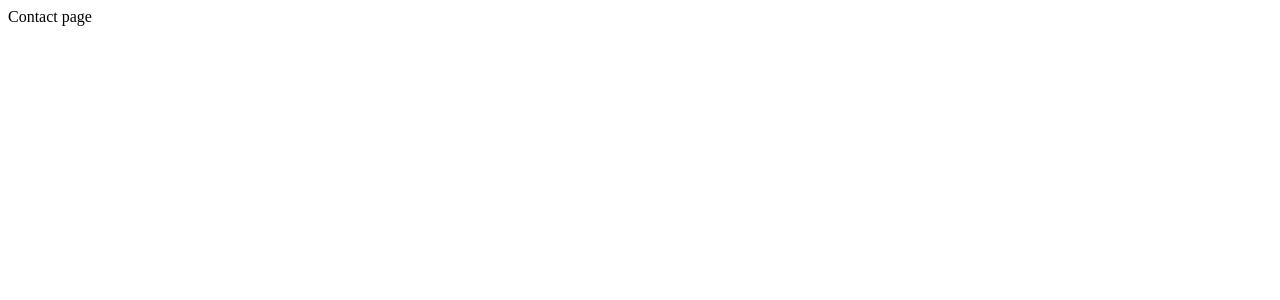
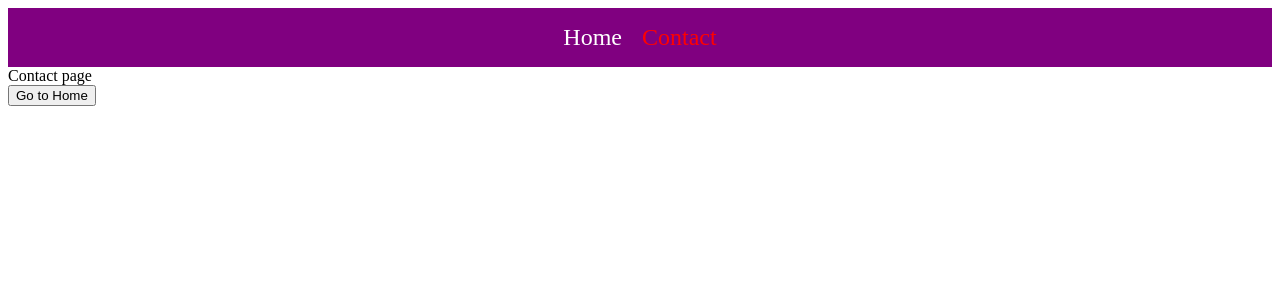
Before and after one commit to fahadPathan7/MERN-stack, a React (Vite) app in the folder vite-project/: page /contact in a window 1280 px wide. Shown: the top 300 px of the page. Built offline with nearby package versions, Linux system fonts and the light colour scheme.

Commit message:
react: navbar and redirect

```diff
--- a/vite-project/pages/Apps.jsx
+++ b/vite-project/pages/Apps.jsx
@@ -4,10 +4,12 @@
 import Home from './Home'
 import Contact from './Contact'
 import Error from './Error'
+import Navbar from '../src/components/Navbar'
 
 const Apps = () => {
   return (
     <BrowserRouter>
+      <Navbar />
       <Routes>
         <Route path="/" element={<Home />} />
         <Route path="/contact" element={<Contact />} />
--- a/vite-project/pages/Contact.jsx
+++ b/vite-project/pages/Contact.jsx
@@ -1,8 +1,14 @@
 import React from 'react'
 
+import { useNavigate } from 'react-router-dom'
+
 const Contact = () => {
+    const navigate = useNavigate()
   return (
-    <div>Contact page</div>
+    <div>
+        Contact page <br />
+        <button onClick={() => navigate('/')}>Go to Home</button>
+    </div>
   )
 }
 
--- a/vite-project/public/style.css
+++ b/vite-project/public/style.css
@@ -34,3 +34,25 @@
 .cardFooter {
     text-align: center;;
 }
+
+nav {
+    background-color: purple;
+    padding: 1rem;
+    justify-content: center;
+    font-size: 1.5rem;
+    display: flex;
+}
+
+.nav-link {
+    color: white;
+    margin: 0 10px;
+    text-decoration: none;
+}
+
+.nav-link:hover {
+    color: orange;
+}
+
+nav .active {
+    color: red;
+}
--- /dev/null
+++ b/vite-project/src/components/Navbar.jsx
@@ -0,0 +1,14 @@
+import React from 'react'
+
+import { Link, NavLink } from 'react-router-dom'
+
+const Navbar = () => {
+  return (
+    <nav>
+        <NavLink to="/" className={"nav-link"}>Home</NavLink>
+        <NavLink to="/contact" className={"nav-link"}>Contact</NavLink>
+    </nav>
+  )
+}
+
+export default Navbar
```
